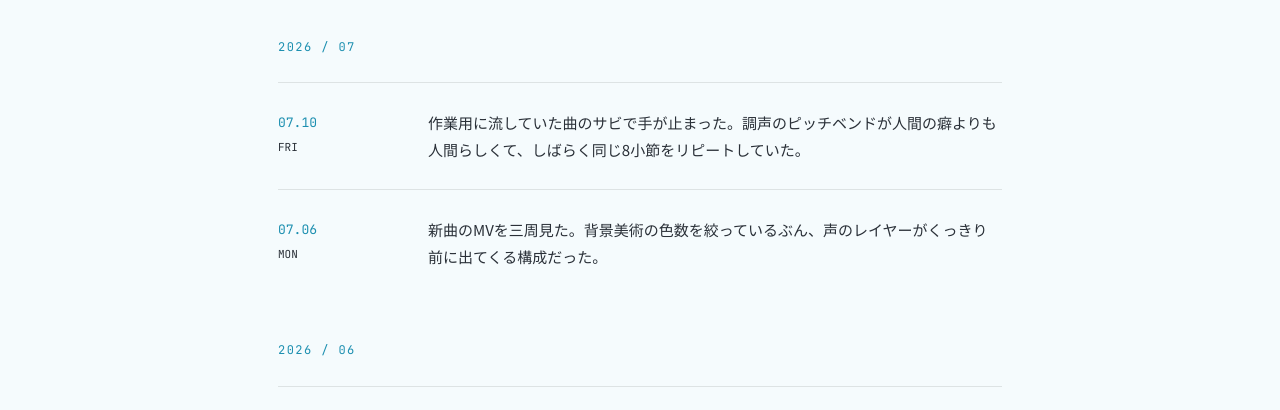
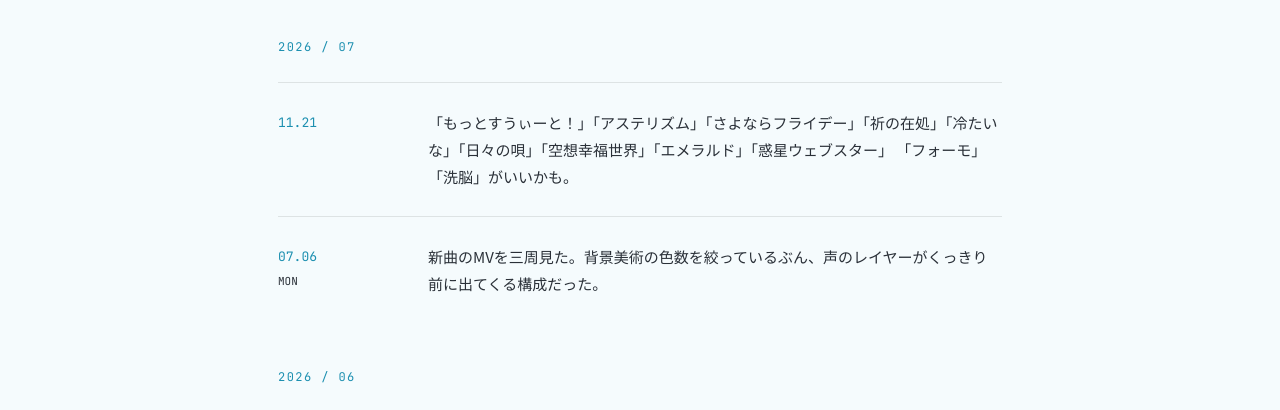
Before and after one commit to Azaleacreativeroom888/fan-bokaro, a plain HTML site: page blog.html in a window 1280 px wide. Shown: the part 352-762 px from the top of the page. Drawn offline with Linux system fonts and the light colour scheme.

Commit message:
Update blog.html

```diff
--- a/blog.html
+++ b/blog.html
@@ -250,8 +250,9 @@
     <p class="month-marker">2026 / 07</p>
 
     <div class="entry">
-      <div class="date">07.10<span>FRI</span></div>
-      <p>作業用に流していた曲のサビで手が止まった。調声のピッチベンドが人間の癖よりも人間らしくて、しばらく同じ8小節をリピートしていた。</p>
+      <div class="date">11.21</div>
+      <p>「もっとすうぃーと！」「アステリズム」「さよならフライデー」「祈の在処」「冷たいな」「日々の唄」「空想幸福世界」「エメラルド」「惑星ウェブスター」
+        「フォーモ」「洗脳」がいいかも。</p>
     </div>
 
     <div class="entry">
```
